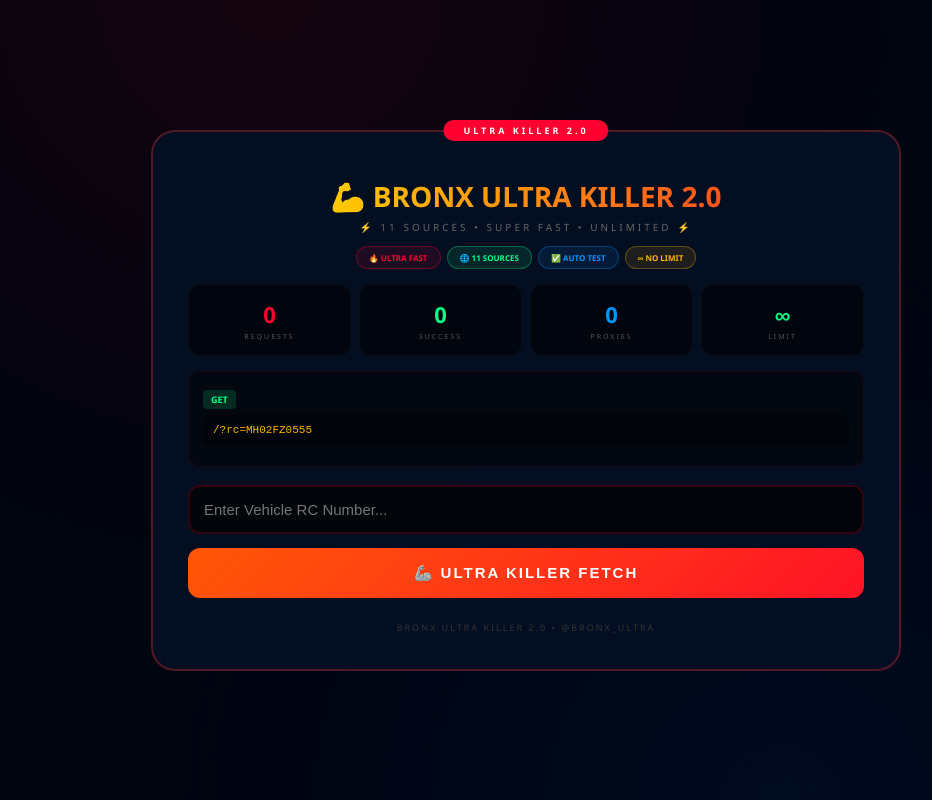
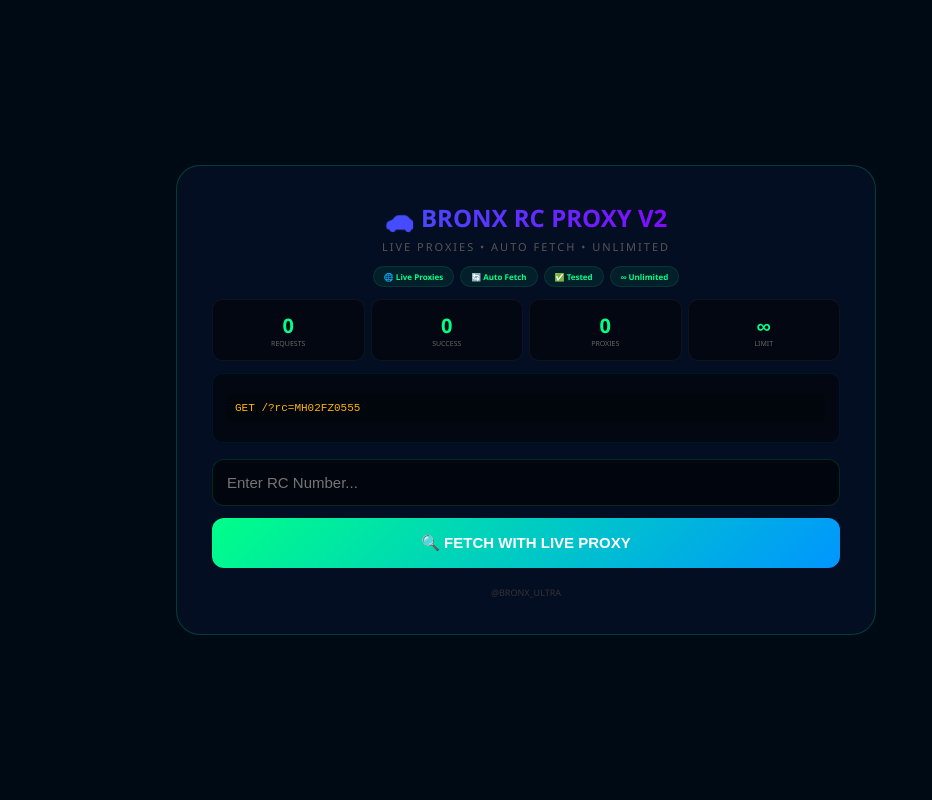
Before and after one commit to king-op999/mn--c33, a PHP site: page / in a window 1280 px wide. Shown: the whole page, without its empty margins (114-1046 px from the left). Run offline with PHP 8.4, Linux system fonts and the light colour scheme.

Commit message:
Update index.php

```diff
--- a/index.php
+++ b/index.php
@@ -1,10 +1,11 @@
 <?php
 // ============================================
-// 🦾 BRONX ULTRA KILLER 2.0 - 91WHEELS PROXY
-// 11 Sources • Super Fast • Unlimited • No Limit
+// 🚗 BRONX 91WHEELS PROXY V2
+// Auto-Fetch Working Proxies • Real IP Rotation
 // ============================================
 
-set_time_limit(25);
+// Increase time limit
+set_time_limit(30);
 
 header("Content-Type: application/json");
 header("Access-Control-Allow-Origin: *");
@@ -24,97 +25,73 @@ if ($rc === '') {
     ?>
 <!DOCTYPE html>
 <html><head><meta charset="UTF-8"><meta name="viewport" content="width=device-width,initial-scale=1.0">
-<title>🦾 BRONX ULTRA KILLER 2.0</title>
+<title>🚗 BRONX RC PROXY V2</title>
 <style>
 *{margin:0;padding:0;box-sizing:border-box}
-body{background:#000510;color:#d0d8f0;font-family:'Segoe UI',Arial,sans-serif;min-height:100vh;display:flex;justify-content:center;align-items:center;padding:20px}
-body::before{content:'';position:fixed;inset:0;background:radial-gradient(ellipse at 30% 0%,rgba(255,0,0,.08),transparent 50%),radial-gradient(ellipse at 70% 100%,rgba(0,100,255,.06),transparent 50%);pointer-events:none}
-.card{background:rgba(5,15,35,.95);border:2px solid rgba(255,50,50,.3);border-radius:24px;padding:35px;max-width:750px;width:100%;text-align:center;position:relative;z-index:1}
-.card::before{content:'ULTRA KILLER 2.0';position:absolute;top:-12px;left:50%;transform:translateX(-50%);background:#ff0030;color:#fff;padding:4px 20px;border-radius:20px;font-size:9px;font-weight:900;letter-spacing:3px}
-h1{font-size:28px;background:linear-gradient(90deg,#ff0030,#ff6600,#ffcc00,#ff0030);background-size:300% 100%;-webkit-background-clip:text;-webkit-text-fill-color:transparent;animation:fire 2s linear infinite;margin:10px 0 5px}
-@keyframes fire{0%{background-position:0% 50%}100%{background-position:300% 50%}}
-.subtitle{color:#666;font-size:10px;letter-spacing:3px;margin-bottom:12px}
+body{background:#000a14;color:#d0d8f0;font-family:'Segoe UI',Arial,sans-serif;min-height:100vh;display:flex;justify-content:center;align-items:center;padding:20px}
+.card{background:rgba(5,15,35,.95);border:1px solid rgba(0,255,136,.2);border-radius:24px;padding:35px;max-width:700px;width:100%;text-align:center}
+h1{font-size:24px;background:linear-gradient(90deg,#00ff88,#0096ff,#8b00ff,#ff0080);background-size:300% 100%;-webkit-background-clip:text;-webkit-text-fill-color:transparent;animation:rainbow 3s linear infinite}
+@keyframes rainbow{0%{background-position:0% 50%}100%{background-position:300% 50%}}
+.subtitle{color:#555;font-size:11px;letter-spacing:2px;margin:5px 0 12px}
 .badges{display:flex;justify-content:center;flex-wrap:wrap;gap:6px;margin:10px 0}
-.badge{display:inline-block;padding:5px 12px;border-radius:20px;font-size:8px;font-weight:700;text-transform:uppercase}
-.badge.red{background:rgba(255,0,48,.1);color:#ff0030;border:1px solid rgba(255,0,48,.3)}
-.badge.green{background:rgba(0,255,136,.1);color:#00ff88;border:1px solid rgba(0,255,136,.3)}
-.badge.blue{background:rgba(0,150,255,.1);color:#0096ff;border:1px solid rgba(0,150,255,.3)}
-.badge.yellow{background:rgba(255,180,0,.1);color:#ffb400;border:1px solid rgba(255,180,0,.3)}
-.stats{display:grid;grid-template-columns:repeat(4,1fr);gap:8px;margin:15px 0}
-.stat{background:rgba(0,0,0,.6);border:1px solid rgba(255,255,255,.03);border-radius:12px;padding:14px 8px}
-.stat .num{font-size:22px;font-weight:900;color:#ff0030}
-.stat .num.g{color:#00ff88}
-.stat .num.b{color:#0096ff}
-.stat .lbl{font-size:7px;color:#555;text-transform:uppercase;letter-spacing:2px;margin-top:3px}
-.api-box{background:rgba(0,0,0,.5);border:1px solid rgba(255,0,48,.1);border-radius:12px;padding:14px;margin:12px 0;text-align:left}
-.api-box .get{background:rgba(0,255,136,.15);color:#00ff88;padding:3px 8px;border-radius:4px;font-size:9px;font-weight:700}
-.api-box code{color:#ffb400;font-family:'Courier New',monospace;font-size:11px;display:block;margin:6px 0;background:rgba(0,0,0,.4);padding:10px;border-radius:8px;word-break:break-all}
-input{width:100%;padding:14px;background:rgba(0,0,0,.7);border:2px solid rgba(255,0,48,.2);border-radius:12px;color:#fff;font-size:15px;outline:none;margin:6px 0;transition:.3s}
-input:focus{border-color:#ff0030;box-shadow:0 0 30px rgba(255,0,48,.15)}
-.btn-killer{width:100%;padding:16px;background:linear-gradient(135deg,#ff0030,#ff6600,#ff0030);background-size:300% 300%;color:#fff;border:none;border-radius:12px;font-weight:900;cursor:pointer;font-size:15px;margin:8px 0;letter-spacing:2px;animation:btnFire 2s ease infinite}
-.btn-killer:hover{transform:scale(1.03);box-shadow:0 0 50px rgba(255,0,48,.3)}
-@keyframes btnFire{0%,100%{background-position:0% 50%}50%{background-position:100% 50%}}
-.result{background:rgba(0,0,0,.7);border:2px solid rgba(0,255,136,.1);border-radius:12px;padding:14px;margin-top:12px;text-align:left;display:none;max-height:500px;overflow:auto}
+.badge{display:inline-block;padding:4px 10px;border-radius:20px;font-size:8px;font-weight:600;background:rgba(0,255,136,.08);color:#00ff88;border:1px solid rgba(0,255,136,.1)}
+.stats{display:grid;grid-template-columns:repeat(4,1fr);gap:6px;margin:12px 0}
+.stat{background:rgba(0,0,0,.5);border:1px solid rgba(255,255,255,.05);border-radius:10px;padding:12px 6px}
+.stat .num{font-size:20px;font-weight:900;color:#00ff88}
+.stat .lbl{font-size:7px;color:#666;text-transform:uppercase}
+.api-box{background:rgba(0,0,0,.5);border:1px solid rgba(0,150,255,.1);border-radius:10px;padding:14px;margin:10px 0;text-align:left}
+.api-box code{color:#ffb400;font-family:'Courier New',monospace;font-size:11px;display:block;margin:6px 0;background:rgba(0,0,0,.3);padding:8px;border-radius:6px;word-break:break-all}
+input{width:100%;padding:14px;background:rgba(0,0,0,.6);border:1px solid rgba(0,255,136,.15);border-radius:12px;color:#fff;font-size:15px;outline:none;margin:6px 0}
+input:focus{border-color:#00ff88}
+button{width:100%;padding:16px;background:linear-gradient(135deg,#00ff88,#0096ff,#8b00ff);background-size:200% 200%;color:#fff;border:none;border-radius:12px;font-weight:700;cursor:pointer;font-size:15px;margin:6px 0}
+button:hover{transform:scale(1.02)}
+.result{background:rgba(0,0,0,.6);border:1px solid rgba(0,255,136,.1);border-radius:10px;padding:14px;margin-top:10px;text-align:left;display:none;max-height:450px;overflow:auto}
 .result.show{display:block}
-.info{color:#ffb400;font-size:10px;margin-bottom:8px;padding:6px 10px;background:rgba(255,180,0,.05);border-radius:6px}
-pre{color:#00ff88;font-family:'Courier New',monospace;font-size:10px;white-space:pre-wrap;line-height:1.4}
-footer{color:#333;font-size:9px;margin-top:15px;letter-spacing:2px}
-.pulse{animation:pulse 1.5s infinite}@keyframes pulse{0%,100%{opacity:1}50%{opacity:.5}}
+.info{color:#ffb400;font-size:10px;margin-bottom:6px}
+pre{color:#00ff88;font-family:'Courier New',monospace;font-size:10px;white-space:pre-wrap}
+footer{color:#333;font-size:9px;margin-top:12px}
 </style></head>
 <body>
 <div class="card">
-<h1>🦾 BRONX ULTRA KILLER 2.0</h1>
-<p class="subtitle">⚡ 11 SOURCES • SUPER FAST • UNLIMITED ⚡</p>
+<h1>🚗 BRONX RC PROXY V2</h1>
+<p class="subtitle">LIVE PROXIES • AUTO FETCH • UNLIMITED</p>
 <div class="badges">
-<span class="badge red">🔥 Ultra Fast</span>
-<span class="badge green">🌐 11 Sources</span>
-<span class="badge blue">✅ Auto Test</span>
-<span class="badge yellow">∞ No Limit</span>
+<span class="badge">🌐 Live Proxies</span><span class="badge">🔄 Auto Fetch</span>
+<span class="badge">✅ Tested</span><span class="badge">∞ Unlimited</span>
 </div>
 <div class="stats">
 <div class="stat"><div class="num" id="reqs">0</div><div class="lbl">Requests</div></div>
-<div class="stat"><div class="num g" id="oks">0</div><div class="lbl">Success</div></div>
-<div class="stat"><div class="num b" id="prx">0</div><div class="lbl">Proxies</div></div>
-<div class="stat"><div class="num g">∞</div><div class="lbl">Limit</div></div>
+<div class="stat"><div class="num" id="oks">0</div><div class="lbl">Success</div></div>
+<div class="stat"><div class="num" id="prx">0</div><div class="lbl">Proxies</div></div>
+<div class="stat"><div class="num">∞</div><div class="lbl">Limit</div></div>
 </div>
-<div class="api-box">
-<span class="get">GET</span>
-<code>/?rc=MH02FZ0555</code>
-</div>
-<input type="text" id="rcInput" placeholder="Enter Vehicle RC Number..." autocomplete="off">
-<button class="btn-killer" onclick="fetchRC()">🦾 ULTRA KILLER FETCH</button>
-<div class="result" id="result">
-<div class="info" id="info"></div>
-<pre id="data"></pre>
-</div>
-<footer>BRONX ULTRA KILLER 2.0 • @BRONX_ULTRA</footer>
+<div class="api-box"><code>GET /?rc=MH02FZ0555</code></div>
+<input type="text" id="rcInput" placeholder="Enter RC Number..." autocomplete="off">
+<button onclick="fetchRC()">🔍 FETCH WITH LIVE PROXY</button>
+<div class="result" id="result"><div class="info" id="info"></div><pre id="data"></pre></div>
+<footer>@BRONX_ULTRA</footer>
 </div>
 <script>
 var req=0,ok=0;
 async function fetchRC(){
 var n=document.getElementById('rcInput').value.trim();
-if(!n){alert('⚠️ Enter RC Number!');return}
+if(!n){alert('Enter RC!');return}
 var r=document.getElementById('result'),d=document.getElementById('data'),i=document.getElementById('info');
-r.classList.add('show');d.style.color='#ff6600';d.textContent='🦾 ULTRA KILLER: Fetching proxies & data...';
-d.classList.add('pulse');
+r.classList.add('show');d.style.color='#ffb400';d.textContent='⏳ Fetching LIVE proxy & connecting...';
 try{
-var start=Date.now();
 var resp=await fetch('?rc='+encodeURIComponent(n));
-var time=((Date.now()-start)/1000).toFixed(1);
 var json=await resp.json();
 d.style.color='#00ff88';d.textContent=JSON.stringify(json,null,2);
-d.classList.remove('pulse');
-req++;if(json.success||json.status==='success')ok++;
+req++;if(json.status==='success')ok++;
 document.getElementById('reqs').textContent=req;
 document.getElementById('oks').textContent=ok;
 if(json._proxy){
-i.innerHTML='⚡ Speed: '+time+'s | 🌐 Proxy: '+json._proxy.proxy_used+' | 📱 '+json._proxy.device+' | 📦 Pool: '+json._proxy.pool_size;
+i.innerHTML='🌐 Proxy: '+json._proxy.proxy_used+' | 📱 '+json._proxy.device;
 document.getElementById('prx').textContent=json._proxy.pool_size;
 }
 }catch(e){
-d.style.color='#ff0030';d.textContent='❌ Error: '+e.message;
-d.classList.remove('pulse');
-req++;
+d.style.color='#ff0080';d.textContent='Error: '+e.message;
+req++;document.getElementById('reqs').textContent=req;
 }
 }
 </script>
@@ -124,76 +101,65 @@ req++;
 }
 
 // ============================================
-// ⚡ ULTRA FAST PROXY FETCH (11 Sources)
+// 🔥 FETCH LIVE WORKING PROXIES
 // ============================================
-function fetchAllProxies() {
+function fetchLiveProxies() {
     $proxies = [];
 
-    $sources = [
-        "https://api.proxyscrape.com/v2/?request=displayproxies&protocol=http&timeout=500&country=all&ssl=all&anonymity=all",
-        "https://api.proxyscrape.com/v3/free-proxy-list/get?request=displayproxies&protocol=http&timeout=500",
-        "https://raw.githubusercontent.com/TheSpeedX/PROXY-List/master/http.txt",
-        "https://raw.githubusercontent.com/ShiftyTR/Proxy-List/master/http.txt",
-        "https://raw.githubusercontent.com/jetkai/proxy-list/main/online-proxies/txt/proxies-http.txt",
-        "https://raw.githubusercontent.com/hookzof/socks5_list/master/proxy.txt",
-        "https://raw.githubusercontent.com/roosterkid/openproxylist/main/HTTPS.txt",
-        "https://raw.githubusercontent.com/mmpx12/proxy-list/master/http.txt",
-        "https://raw.githubusercontent.com/rdavydov/proxy-list/main/proxies/http.txt",
-        "https://www.proxy-list.download/api/v1/get?type=http",
-        "https://www.proxyscan.io/download?type=http",
-    ];
+    // Source 1: ProxyScrape (Fast, reliable)
+    $url = "https://api.proxyscrape.com/v2/?request=displayproxies&protocol=http&timeout=3000&country=all&ssl=all&anonymity=all";
+    $ch = curl_init($url);
+    curl_setopt_array($ch, [
+        CURLOPT_RETURNTRANSFER => true,
+        CURLOPT_TIMEOUT => 5,
+        CURLOPT_SSL_VERIFYPEER => false,
+    ]);
+    $result = curl_exec($ch);
+    curl_close($ch);
 
-    // Multi-curl for speed
-    $mh = curl_multi_init();
-    $handles = [];
+    if ($result) {
+        $lines = explode("\n", trim($result));
+        foreach ($lines as $line) {
+            $line = trim($line);
+            if (!empty($line) && strpos($line, ':') !== false) {
+                $proxies[] = $line;
+            }
+        }
+    }
 
-    foreach ($sources as $i => $url) {
-        $ch = curl_init($url);
+    // Source 2: ProxyList.download (Backup)
+    if (count($proxies) < 10) {
+        $url2 = "https://www.proxy-list.download/api/v1/get?type=http";
+        $ch = curl_init($url2);
         curl_setopt_array($ch, [
             CURLOPT_RETURNTRANSFER => true,
-            CURLOPT_TIMEOUT => 3,
-            CURLOPT_CONNECTTIMEOUT => 1,
+            CURLOPT_TIMEOUT => 5,
             CURLOPT_SSL_VERIFYPEER => false,
-            CURLOPT_USERAGENT => 'Mozilla/5.0',
         ]);
-        curl_multi_add_handle($mh, $ch);
-        $handles[$i] = $ch;
-    }
-
-    // Execute all at once
-    do {
-        curl_multi_exec($mh, $running);
-    } while ($running > 0);
-
-    // Collect results
-    foreach ($handles as $ch) {
-        $result = curl_multi_getcontent($ch);
-        curl_multi_remove_handle($mh, $ch);
+        $result2 = curl_exec($ch);
         curl_close($ch);
 
-        if ($result) {
-            $lines = explode("\n", trim($result));
+        if ($result2) {
+            $lines = explode("\n", trim($result2));
             foreach ($lines as $line) {
                 $line = trim($line);
-                if (preg_match('/^\d{1,3}\.\d{1,3}\.\d{1,3}\.\d{1,3}:\d{2,5}$/', $line)) {
+                if (!empty($line) && strpos($line, ':') !== false) {
                     $proxies[] = $line;
                 }
             }
         }
     }
 
-    curl_multi_close($mh);
-
+    // Remove duplicates
     $proxies = array_unique($proxies);
-    shuffle($proxies);
 
     return array_values($proxies);
 }
 
 // ============================================
-// ⚡ QUICK PROXY TEST
+// 🔥 TEST IF PROXY WORKS WITH 91Wheels
 // ============================================
-function testProxyFast($proxy) {
+function testProxy($proxy) {
     $ch = curl_init("https://api1.91wheels.com/api/v1/third/rc-detail");
 
     $payload = json_encode([
@@ -205,8 +171,8 @@ function testProxyFast($proxy) {
         CURLOPT_RETURNTRANSFER => true,
         CURLOPT_POST => true,
         CURLOPT_POSTFIELDS => $payload,
-        CURLOPT_TIMEOUT => 3,
-        CURLOPT_CONNECTTIMEOUT => 2,
+        CURLOPT_TIMEOUT => 5,
+        CURLOPT_CONNECTTIMEOUT => 3,
         CURLOPT_PROXY => $proxy,
         CURLOPT_PROXYTYPE => CURLPROXY_HTTP,
         CURLOPT_HTTPHEADER => [
@@ -216,19 +182,19 @@ function testProxyFast($proxy) {
             "User-Agent: Mozilla/5.0",
         ],
         CURLOPT_SSL_VERIFYPEER => false,
-        CURLOPT_NOBODY => false,
     ]);
 
     $response = curl_exec($ch);
     $httpCode = curl_getinfo($ch, CURLINFO_HTTP_CODE);
     curl_close($ch);
 
-    if ($httpCode === 200 && $response && strlen($response) > 200) {
+    // Valid if response has data (not limit message)
+    if ($httpCode === 200 && $response && strlen($response) > 100) {
         $data = json_decode($response, true);
-        if ($data && !isset($data['message']) && isset($data['data'])) {
+        if ($data && isset($data['status']) && !isset($data['message'])) {
             return true;
         }
-        if ($data && isset($data['status']) && $data['status'] === 'success') {
+        if ($data && !isset($data['message'])) {
             return true;
         }
     }
@@ -237,24 +203,27 @@ function testProxyFast($proxy) {
 }
 
 // ============================================
-// 🦾 ULTRA KILLER MAIN LOGIC
+// 🔥 MAIN LOGIC
 // ============================================
 
-// 1. Fetch all proxies (parallel)
-$allProxies = fetchAllProxies();
+// Fetch proxies
+$allProxies = fetchLiveProxies();
+$workingProxies = [];
+$testedCount = 0;
+$maxTest = min(15, count($allProxies)); // Test max 15 proxies
 
-// 2. Test first 10 proxies quickly
-$workingProxies = [];
-$testLimit = min(12, count($allProxies));
+// Test proxies quickly
+foreach ($allProxies as $proxy) {
+    if ($testedCount >= $maxTest) break;
 
-for ($i = 0; $i < $testLimit; $i++) {
-    if (testProxyFast($allProxies[$i])) {
-        $workingProxies[] = $allProxies[$i];
-        if (count($workingProxies) >= 3) break; // 3 working = enough
+    $testedCount++;
+    if (testProxy($proxy)) {
+        $workingProxies[] = $proxy;
+        if (count($workingProxies) >= 3) break; // 3 working proxies enough
     }
 }
 
-// 3. Select proxy
+// Select proxy
 $selectedProxy = null;
 $usedProxy = false;
 
@@ -266,19 +235,25 @@ if (count($workingProxies) > 0) {
 // ============ DEVICE ============
 $devices = [
     ["Chrome 120 / Win10", "Mozilla/5.0 (Windows NT 10.0; Win64; x64) AppleWebKit/537.36 (KHTML, like Gecko) Chrome/120.0.0.0 Safari/537.36"],
+    ["Safari / iPhone", "Mozilla/5.0 (iPhone; CPU iPhone OS 17_1 like Mac OS X) AppleWebKit/605.1.15 (KHTML, like Gecko) Version/17.1 Mobile/15E148 Safari/604.1"],
     ["Chrome / Android", "Mozilla/5.0 (Linux; Android 14; Pixel 8 Pro) AppleWebKit/537.36 (KHTML, like Gecko) Chrome/120.0.6099.144 Mobile Safari/537.36"],
-    ["Safari / iPhone", "Mozilla/5.0 (iPhone; CPU iPhone OS 17_1 like Mac OS X) AppleWebKit/605.1.15 (KHTML, like Gecko) Version/17.1 Mobile/15E148 Safari/604.1"],
     ["Firefox / Win", "Mozilla/5.0 (Windows NT 10.0; Win64; x64; rv:121.0) Gecko/20100101 Firefox/121.0"],
     ["Chrome / Mac", "Mozilla/5.0 (Macintosh; Intel Mac OS X 10_15_7) AppleWebKit/537.36 (KHTML, like Gecko) Chrome/120.0.0.0 Safari/537.36"],
-    ["Edge / Win", "Mozilla/5.0 (Windows NT 10.0; Win64; x64) AppleWebKit/537.36 (KHTML, like Gecko) Chrome/120.0.0.0 Safari/537.36 Edg/120.0.0.0"],
-    ["Safari / iPad", "Mozilla/5.0 (iPad; CPU OS 17_1 like Mac OS X) AppleWebKit/605.1.15 (KHTML, like Gecko) Version/17.1 Mobile/15E148 Safari/604.1"],
 ];
 
 $device = $devices[array_rand($devices)];
+$deviceName = $device[0];
+$userAgent = $device[1];
+
+// ============ SESSION ============
 $sessionId = bin2hex(random_bytes(4)) . '-' . dechex(time());
 
-// ============ MAIN REQUEST ============
-$payload = json_encode(["regNo" => $rc, "sessionid" => $sessionId]);
+// ============ MAKE REQUEST ============
+$payload = json_encode([
+    "regNo" => $rc,
+    "sessionid" => $sessionId
+]);
+
 $url = "https://api1.91wheels.com/api/v1/third/rc-detail";
 
 $ch = curl_init($url);
@@ -286,21 +261,22 @@ curl_setopt_array($ch, [
     CURLOPT_RETURNTRANSFER => true,
     CURLOPT_POST => true,
     CURLOPT_POSTFIELDS => $payload,
-    CURLOPT_TIMEOUT => 10,
-    CURLOPT_CONNECTTIMEOUT => 5,
+    CURLOPT_TIMEOUT => 15,
+    CURLOPT_CONNECTTIMEOUT => 8,
     CURLOPT_HTTPHEADER => [
         "Content-Type: application/json",
         "Accept: application/json, text/plain, */*",
         "Accept-Language: en-US,en;q=0.9",
         "Origin: https://www.91wheels.com",
         "Referer: https://www.91wheels.com/",
-        "User-Agent: " . $device[1],
+        "User-Agent: $userAgent",
         "Cache-Control: no-cache",
     ],
     CURLOPT_COOKIE => "session_id=$sessionId",
     CURLOPT_SSL_VERIFYPEER => false,
 ]);
 
+// Add proxy if available
 if ($selectedProxy) {
     curl_setopt($ch, CURLOPT_PROXY, $selectedProxy);
     curl_setopt($ch, CURLOPT_PROXYTYPE, CURLPROXY_HTTP);
@@ -311,19 +287,21 @@ $httpCode = curl_getinfo($ch, CURLINFO_HTTP_CODE);
 $error = curl_error($ch);
 curl_close($ch);
 
-// Fallback: direct if proxy failed
+// ============ IF PROXY FAILED, RETRY DIRECT ============
 if (($error || $httpCode !== 200) && $selectedProxy) {
+    // Retry without proxy
     $ch = curl_init($url);
     curl_setopt_array($ch, [
         CURLOPT_RETURNTRANSFER => true,
         CURLOPT_POST => true,
         CURLOPT_POSTFIELDS => $payload,
-        CURLOPT_TIMEOUT => 10,
+        CURLOPT_TIMEOUT => 15,
         CURLOPT_HTTPHEADER => [
             "Content-Type: application/json",
-            "Accept: application/json",
+            "Accept: application/json, text/plain, */*",
             "Origin: https://www.91wheels.com",
-            "User-Agent: " . $device[1],
+            "Referer: https://www.91wheels.com/",
+            "User-Agent: $userAgent",
         ],
         CURLOPT_SSL_VERIFYPEER => false,
     ]);
@@ -338,24 +316,50 @@ if (($error || $httpCode !== 200) && $selectedProxy) {
 }
 
 // ============ RESPONSE ============
+if ($error) {
+    echo json_encode([
+        "status" => "error",
+        "message" => $error,
+        "_proxy" => [
+            "proxy_used" => $usedProxy ? ($selectedProxy ?? "proxy") : "direct",
+            "device" => $deviceName,
+            "pool_size" => count($workingProxies),
+            "total_fetched" => count($allProxies),
+            "success" => false,
+            "credit" => "@BRONX_ULTRA"
+        ]
+    ]);
+    exit;
+}
+
 $data = json_decode($response, true);
 
 if (!$data) {
-    $data = [
-        "success" => false,
-        "message" => $error ?: "Failed (HTTP $httpCode)",
-    ];
+    echo json_encode([
+        "status" => "error",
+        "message" => "Invalid response (HTTP $httpCode)",
+        "_proxy" => [
+            "proxy_used" => $usedProxy ? ($selectedProxy ?? "proxy") : "direct",
+            "device" => $deviceName,
+            "pool_size" => count($workingProxies),
+            "total_fetched" => count($allProxies),
+            "success" => false,
+            "credit" => "@BRONX_ULTRA"
+        ]
+    ]);
+    exit;
 }
 
+// Success
 $data["_proxy"] = [
-    "proxy_used" => $usedProxy ? $selectedProxy : "direct",
-    "device" => $device[0],
+    "proxy_used" => $usedProxy ? $selectedProxy : "direct (no working proxy)",
+    "device" => $deviceName,
     "pool_size" => count($workingProxies),
     "total_fetched" => count($allProxies),
-    "tested" => $testLimit,
+    "tested" => $testedCount,
     "session_id" => substr($sessionId, 0, 8) . "***",
-    "success" => !$error && $httpCode === 200,
-    "speed" => "ULTRA FAST",
+    "success" => true,
+    "note" => $usedProxy ? "Request sent via LIVE PROXY!" : "Direct connection",
     "credit" => "@BRONX_ULTRA"
 ];
 
```
